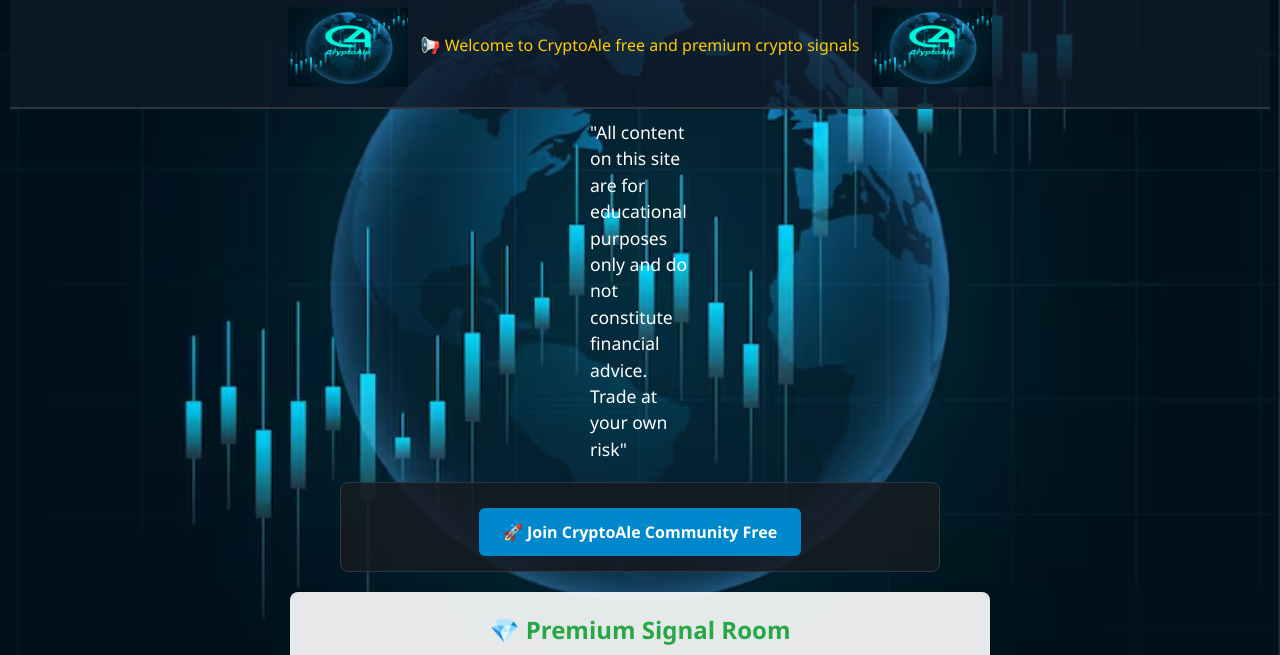
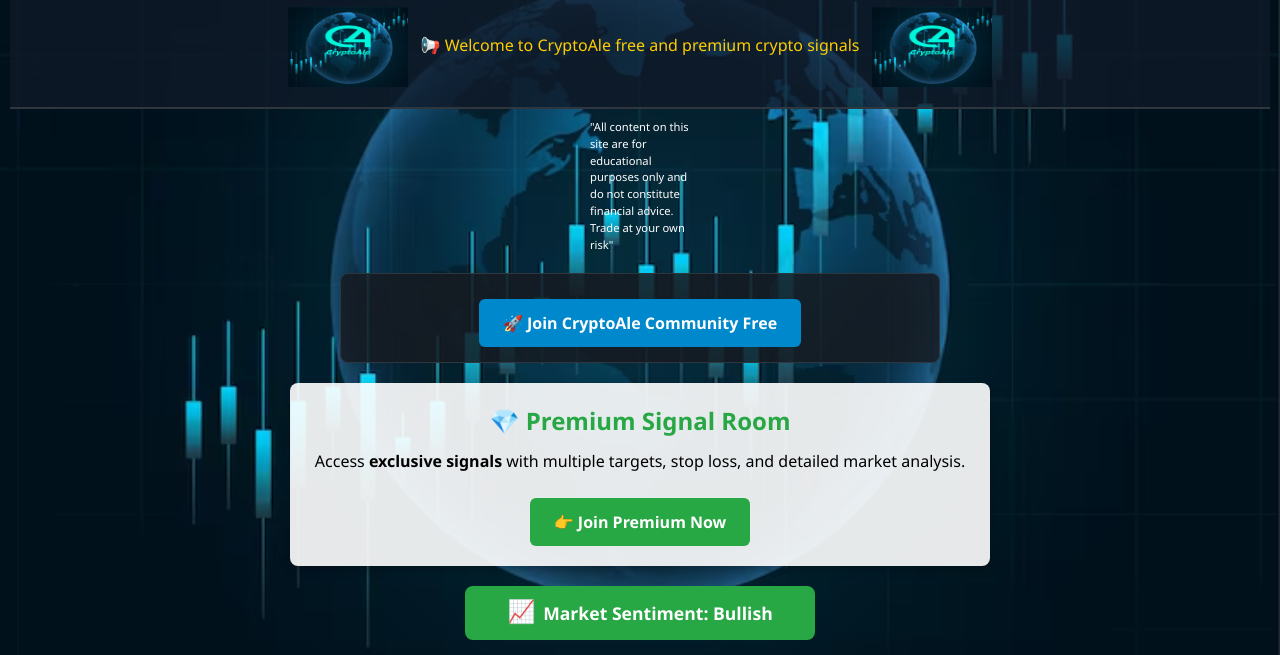
Before and after one commit to alesapo992-arch/cryptoale-signals, a plain HTML site: page index.html in a window 1280 px wide. Shown: the part 137-792 px from the top of the page. Drawn offline with Linux system fonts and the light colour scheme; no server answers; a script that the page names is missing.

Commit message:
Update index.html

```diff
--- a/index.html
+++ b/index.html
@@ -110,7 +110,7 @@
 </div>
 
 <!-- Intro Section -->
-<section class="intro-section" style="max-width:100px; margin:10px auto; line-height:1.5; font-size:1.1rem;">
+<section class="intro-section" style="max-width:100px; margin:10px auto; line-height:1.5; font-size:0.7rem;">
   <p>
     "All content on this site are for educational purposes only and do not constitute financial advice. Trade at your own risk"
   </p>
```
